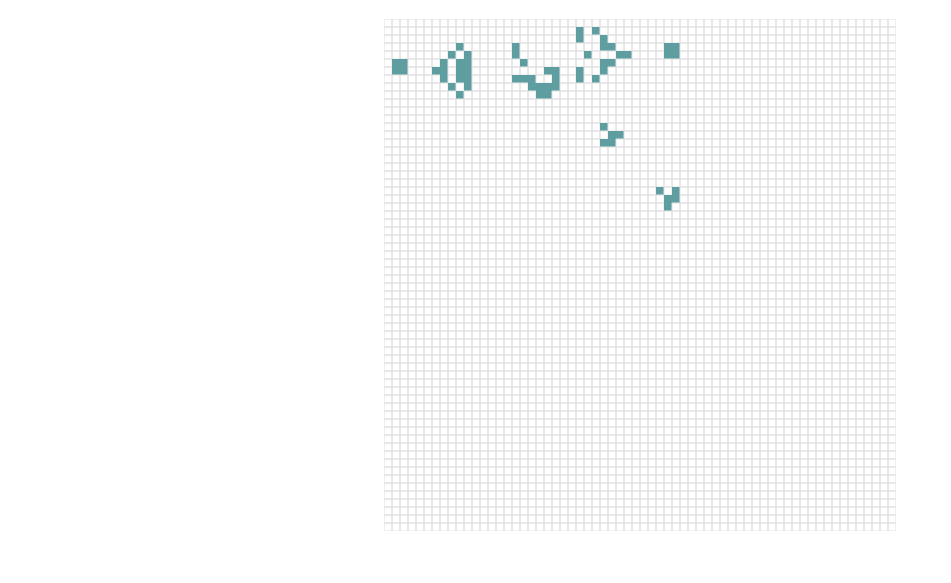
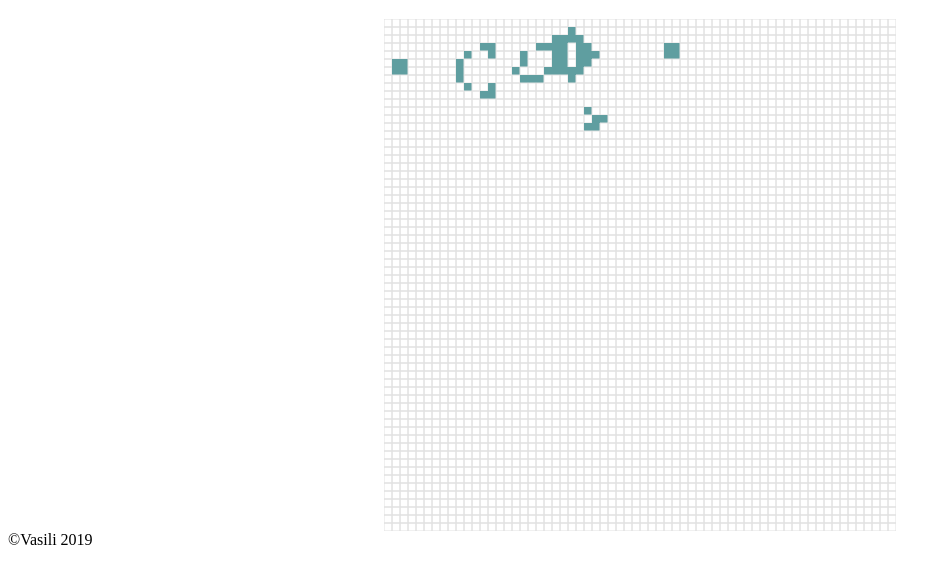
Before and after one commit to andrew-kulikov/game-of-life, a plain HTML site: page src/index.html in a window 1280 px wide. Shown: the part 69-652 px from the top of the page, without its empty margins (0-951 px from the left). Drawn offline with Linux system fonts and the light colour scheme.

Commit message:
Create Game of life class

```diff
--- a/src/index.html
+++ b/src/index.html
@@ -15,7 +15,7 @@
         <canvas id="myCanvas" width="512" height="512"></canvas>
     </main>
     <footer>
-
+        ©Vasili 2019
     </footer>
     <script src="js/game.js"></script>
 </body>
--- a/src/js/game.js
+++ b/src/js/game.js
@@ -1,19 +1,26 @@
-let canvas = document.getElementById("myCanvas").getContext("2d"),
-  cells = [];
+let canvas = document.getElementById("myCanvas").getContext("2d");
+
 canvas.strokeStyle = "#e1e1e1";
 canvas.fillStyle = "cadetblue";
 
-init();
+class GameOfLife {
+  constructor(cellsCount, canvasSize, canvas) {
+    this.cellsCount = cellsCount;
+    this.canvasSize = canvasSize;
+    this.canvas = canvas;
+    this.cells = [];
 
-function init() {
-  for (let i = 0; i < 64; i++) {
-    cells[i] = [];
-    for (let j = 0; j < 64; j++) {
-      cells[i][j] = 0;
+    this.init();
+  }
+
+  init() {
+    for (let i = 0; i < this.cellsCount; i++) {
+      this.cells[i] = [];
+      for (let j = 0; j < this.cellsCount; j++) {
+        this.cells[i][j] = 0;
       }
     }
 
-  // Prefilled cells
     [
       // Gosper glider gun
       [1, 5],
@@ -68,15 +75,14 @@ function init() {
       [60, 51],
       [61, 51],
       [62, 51]
-  ].forEach(function(point) {
-    cells[point[0]][point[1]] = 1;
-  });
+    ].forEach(point => (this.cells[point[0]][point[1]] = 1));
 
-  update();
+    this.update();
   }
 
-function update() {
+  update() {
     let result = [];
+    const cells = this.cells;
 
     function _countNeighbours(x, y) {
       let amount = 0;
@@ -85,40 +91,45 @@ function update() {
       const offsets = [-1, 0, 1];
 
       offsets.forEach(offsetX =>
-      offsets.forEach(offsetY => (amount += _isAlive(x + offsetX, y + offsetY)))
+        offsets.forEach(
+          offsetY => (amount += _isAlive(x + offsetX, y + offsetY))
+        )
       );
       amount -= _isAlive(x, y);
 
       return amount;
     }
 
-  cells.forEach((row, x) => {
+    this.cells.forEach((row, x) => {
       result[x] = [];
       row.forEach((cell, y) => {
         let alive = 0,
           count = _countNeighbours(x, y);
 
         if (cell > 0) {
-        alive = count === 2 || count === 3 ? 1 : 0;
+          alive = count === 2 || count === 3;
         } else {
-        alive = count === 3 ? 1 : 0;
+          alive = count === 3;
         }
 
         result[x][y] = alive;
       });
     });
 
-  cells = result;
+    this.cells = result;
 
-  draw();
+    this.draw();
   }
 
-function draw() {
-  canvas.clearRect(0, 0, 1512, 1512);
-  cells.forEach((row, x) => {
+  draw() {
+    let canvas = this.canvas;
+    const cellSize = this.canvasSize / this.cellsCount;
+
+    canvas.clearRect(0, 0, this.canvasSize, this.canvasSize);
+    this.cells.forEach((row, x) => {
       row.forEach((cell, y) => {
         canvas.beginPath();
-      canvas.rect(x * 8, y * 8, 8, 8);
+        canvas.rect(x * cellSize, y * cellSize, cellSize, cellSize);
         if (cell) {
           canvas.fill();
         } else {
@@ -126,8 +137,11 @@ function draw() {
         }
       });
     });
-  setTimeout(() => {
-    update();
-  }, 70);
-  //window.requestAnimationFrame(update); // Too fast!
+
+    //I love js
+    setTimeout(this.update.bind(this), 150);
+    //window.requestAnimationFrame(update);
   }
+}
+
+const game = new GameOfLife(64, 512, canvas);
```
Lines whose indentation alone changed are shown as unchanged.
